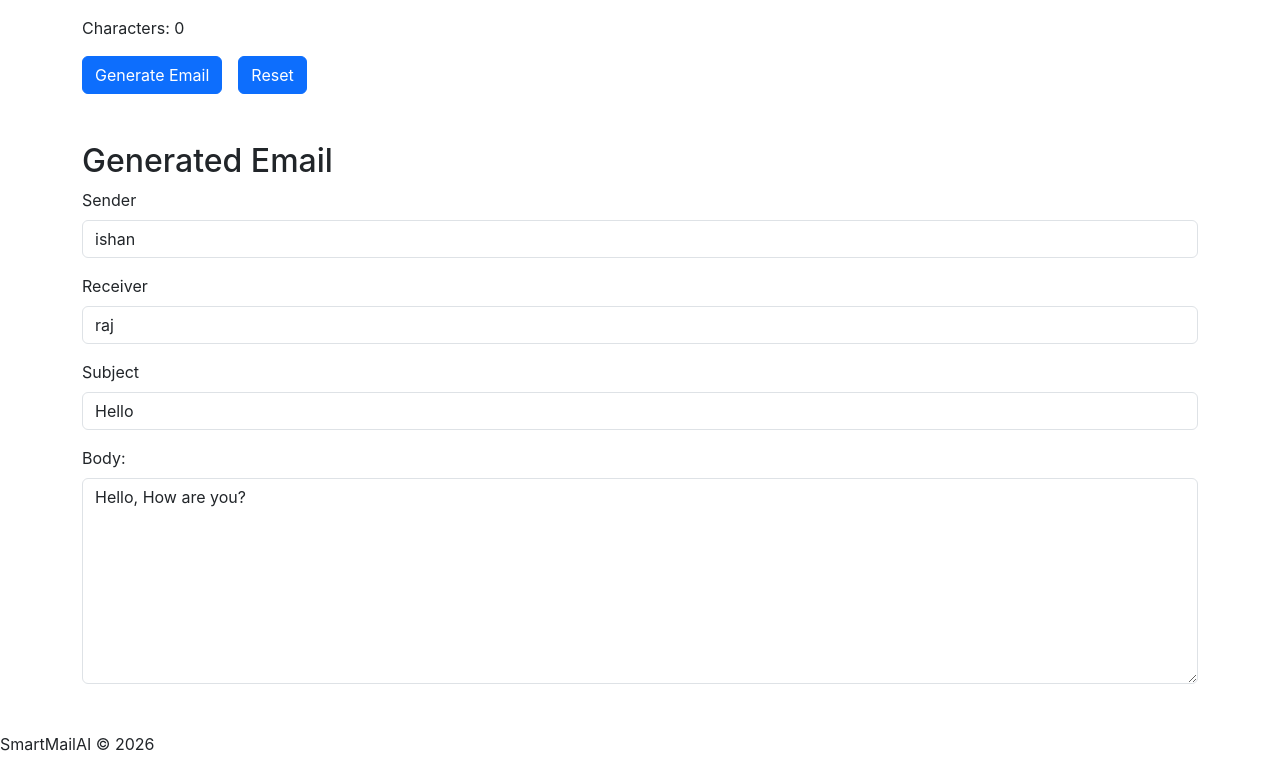
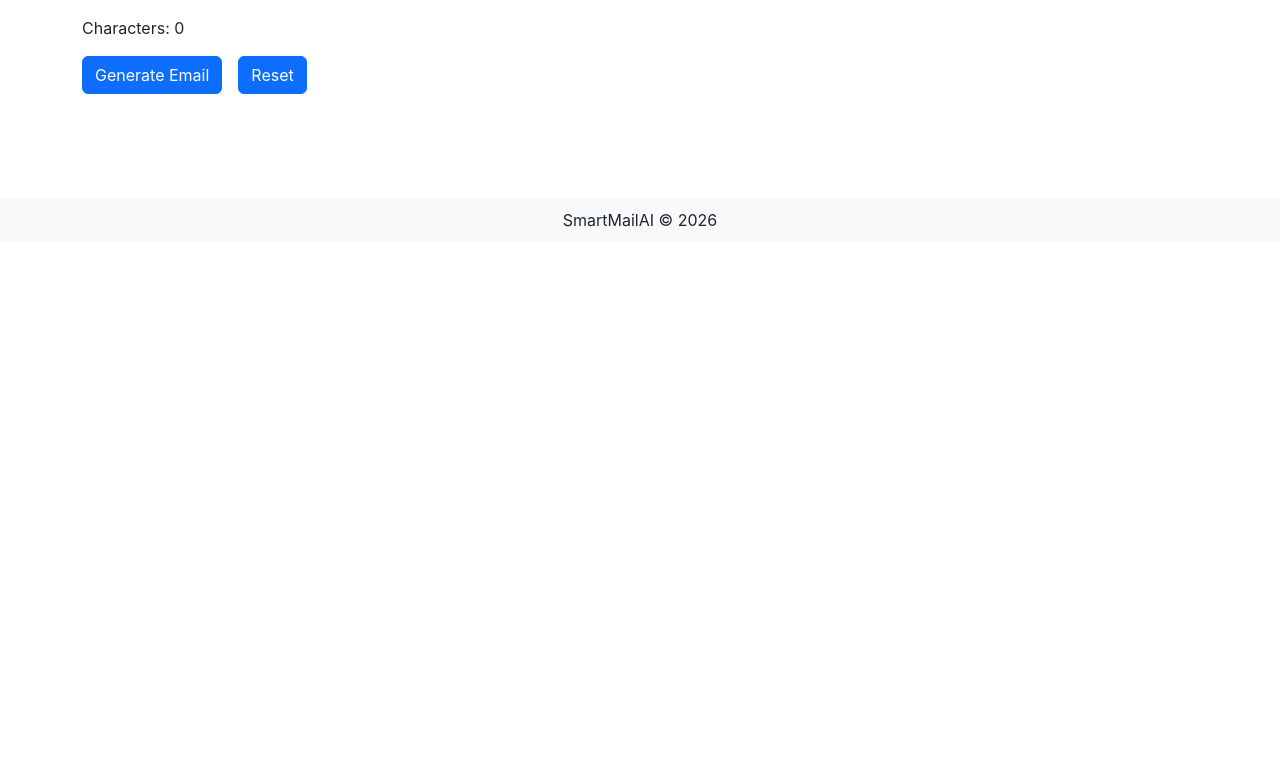
Before and after one commit to ishan19-98/SmartMailAI, a React (Create React App) app in the folder smart-mail-ui/: page / in a window 1280 px wide. Shown: the part 542-1314 px from the top of the page. After the commit the page ends 800 px from the top, so only its background shows below. Built offline with nearby package versions, Linux system fonts and the light colour scheme.

Commit message:
Generated Mail & Response Structure

```diff
--- a/smart-mail-ui/src/App.js
+++ b/smart-mail-ui/src/App.js
@@ -1,3 +1,4 @@
+import { useState } from "react";
 import "./App.css";
 import EmailForm from "./components/EmailForm";
 import Footer from "./components/Footer";
@@ -5,22 +6,20 @@ import GeneratedEmail from "./components/GeneratedEmail";
 import Navbar from "./components/Navbar";
 
 function App() {
+  const [generatedMailData, setGeneratedMailData] = useState(null);
 
-  const email={
-    "sender": "ishan",
-    "receiver": "raj",
-    "subject": "Hello",
-    "body": "Hello, How are you?"
-  }
+  const handleData = (genMail) => {
+    setGeneratedMailData(genMail);
+  };
 
   return (
     <div>
       <Navbar />
       <div className="mb-5">
-        <EmailForm />
+        <EmailForm sendData={handleData} />
       </div>
       <div className="mb-5">
-        <GeneratedEmail email={email}/>
+        {generatedMailData && <GeneratedEmail generatedMailData={generatedMailData} />}
       </div>
       <Footer />
     </div>
--- a/smart-mail-ui/src/components/EmailBody.js
+++ b/smart-mail-ui/src/components/EmailBody.js
@@ -1,14 +1,20 @@
-import React from 'react'
+import React from "react";
 
-export default function EmailBody({body}) {
+export default function EmailBody({ body }) {
   return (
     <div>
       <div className="mb-3">
         <label htmlFor="body" className="form-label">
           Body:
         </label>
-        <textarea className="form-control" rows="8" id="body" value={body}></textarea>
+        <textarea
+          readOnly
+          className="form-control"
+          rows="8"
+          id="body"
+          value={body}
+        ></textarea>
       </div>
     </div>
-  )
+  );
 }
--- a/smart-mail-ui/src/components/EmailForm.js
+++ b/smart-mail-ui/src/components/EmailForm.js
@@ -1,6 +1,6 @@
 import React, { useEffect, useState } from "react";
 
-export default function EmailForm({sendData}) {
+export default function EmailForm({ sendData }) {
   const [sender, setSender] = useState("");
   const [receiver, setReceiver] = useState("");
   const [subject, setSubject] = useState("");
@@ -51,7 +51,8 @@ export default function EmailForm({sendData}) {
 
         const genMail = await res.json();
         setGeneratedMail(genMail);
-        sendData(generatedMail)
+        sendData(genMail);
+        setError("");
       } catch (error) {
         setError("Sorry! Unable to generate mail");
         console.log(error);
@@ -71,6 +72,7 @@ export default function EmailForm({sendData}) {
     setGeneratedMail(null);
     setLoading(false);
     setError("");
+    sendData(null);
   };
 
   useEffect(() => {
@@ -147,7 +149,11 @@ export default function EmailForm({sendData}) {
         </div>
         <p>Characters: {charCount}</p>
         <div>
-          <button type="submit" className="btn btn-primary me-3">
+          <button
+            type="submit"
+            className="btn btn-primary me-3"
+            disabled={loading}
+          >
             Generate Email
           </button>
           <button
@@ -159,18 +165,9 @@ export default function EmailForm({sendData}) {
           </button>
         </div>
       </form>
-      {loading && <p>Generating....</p>}
-      <p>{status}</p>
-      {generatedMail &&
-        (error === "" ? (
-          <div>
-            <p>Generated Email</p>
-            <p>Subject: {generatedMail.subject}</p>
-            <p>Body: {generatedMail.body}</p>
-          </div>
-        ) :
-          <p>error</p>
-        )}
+      {loading && <p className="text-center">Generating....</p>}
+      <p className="mt-5 text-center">{status}</p>
+      {error === "" ? "" : <p className="text-center">{error}</p>}
     </>
   );
 }
--- a/smart-mail-ui/src/components/EmailHeader.js
+++ b/smart-mail-ui/src/components/EmailHeader.js
@@ -3,23 +3,11 @@ import React from 'react'
 export default function EmailHeader(props) {
   return (
     <div>
-        <div className="mb-3">
-        <label htmlFor="sender" className="form-label">
-          Sender
-        </label>
-        <input type="text" className="form-control" id="sender" value={props.sender}/>
-      </div>
-      <div className="mb-3">
-        <label htmlFor="receiver" className="form-label">
-          Receiver
-        </label>
-        <input type="text" className="form-control" id="receiver" value={props.receiver} />
-      </div>
       <div className="mb-3">
         <label htmlFor="subject" className="form-label">
           Subject
         </label>
-        <input type="text" className="form-control" id="subject" value={props.subject} />
+        <input type="text" readOnly className="form-control" id="subject" value={props.subject} />
       </div>
     </div>
   )
--- a/smart-mail-ui/src/components/Footer.js
+++ b/smart-mail-ui/src/components/Footer.js
@@ -2,6 +2,6 @@ import React from 'react'
 
 export default function Footer() {
   return (
-      <p>SmartMailAI © 2026</p>
+      <p className='footer'>SmartMailAI © 2026</p>
   )
 }
--- a/smart-mail-ui/src/components/GeneratedEmail.js
+++ b/smart-mail-ui/src/components/GeneratedEmail.js
@@ -2,12 +2,12 @@ import React from "react";
 import EmailHeader from "./EmailHeader";
 import EmailBody from "./EmailBody";
 
-export default function GeneratedEmail({email}) {
+export default function GeneratedEmail({generatedMailData}) {
   return (
-    <div className="container">
-      <h2>Generated Email</h2>
-      <EmailHeader sender={email.sender} receiver={email.receiver} subject={email.subject} />
-      <EmailBody body={email.body}/>
+     <div className="container">
+      <h2 className="text-center">Generated Email</h2>
+      <EmailHeader subject={generatedMailData.subject} />
+      <EmailBody body={generatedMailData.body}/>
     </div>
   );
 }
--- a/smart-mail-ui/src/components/Navbar.js
+++ b/smart-mail-ui/src/components/Navbar.js
@@ -5,7 +5,7 @@ export default function Navbar() {
     <div className="bg-body-dark">
       <nav className="navbar navbar-expand-lg bg-body-tertiary">
         <div className="container-fluid">
-          <a className="navbar-brand" href="#">
+          <a className="navbar-brand mx-auto" href="#">
             SmartMailAI
           </a>
         </div>
--- a/smart-mail-ui/src/index.css
+++ b/smart-mail-ui/src/index.css
@@ -11,3 +11,12 @@ code {
   font-family: source-code-pro, Menlo, Monaco, Consolas, 'Courier New',
     monospace;
 }
+
+.footer {
+  position: fixed;
+  bottom: 0;
+  width: 100%;
+  text-align: center;
+  background-color: #f8f9fa; /* optional */
+  padding: 10px 0;
+}
```
